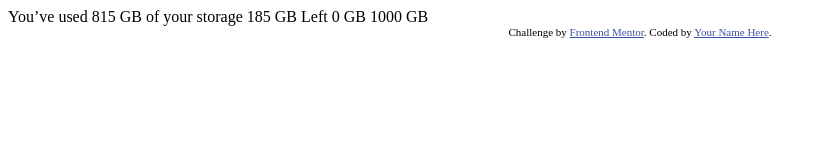
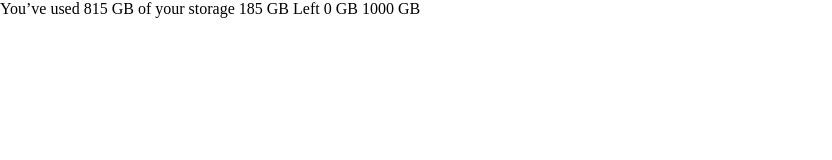
Before and after one commit to deG3nt3lm4n/flyo-data-storage-component-master-Challange, a plain HTML site: page index.html in a window 1280 px wide. Shown: the whole page, without its empty margins (0-832 px from the left). Drawn offline with Linux system fonts and the light colour scheme.

Commit message:
finished setting up files ready for html

```diff
--- a/index.html
+++ b/index.html
@@ -8,11 +8,9 @@
 
   <title>Frontend Mentor | Fylo data storage component</title>
 
-  <!-- Feel free to remove these styles or customise in your own stylesheet 👍 -->
-  <style>
-    .attribution { font-size: 11px; text-align: center; }
-    .attribution a { color: hsl(228, 45%, 44%); }
-  </style>
+  <link rel="stylesheet" href="assets/style/main.css">
+
+
 </head>
 <body>
 
@@ -23,9 +21,11 @@
   0 GB
   1000 GB
 
-  <div class="attribution">
-    Challenge by <a href="https://www.frontendmentor.io?ref=challenge" target="_blank">Frontend Mentor</a>.
-    Coded by <a href="#">Your Name Here</a>.
-  </div>
+
 </body>
 </html>
+
+<!-- <div class="attribution">
+  Challenge by <a href="https://www.frontendmentor.io?ref=challenge" target="_blank">Frontend Mentor</a>.
+  Coded by <a href="#">Your Name Here</a>.
+</div> -->
--- /dev/null
+++ b/sass/main.scss
@@ -0,0 +1,9 @@
+
+*{
+  margin: 0;
+  padding: 0;
+  box-sizing: border-box;
+}
+
+.attribution { font-size: 11px; text-align: center; }
+.attribution a { color: hsl(228, 45%, 44%); }
```
Also changed, not shown: assets/style/main.css (added), 1 other file.
